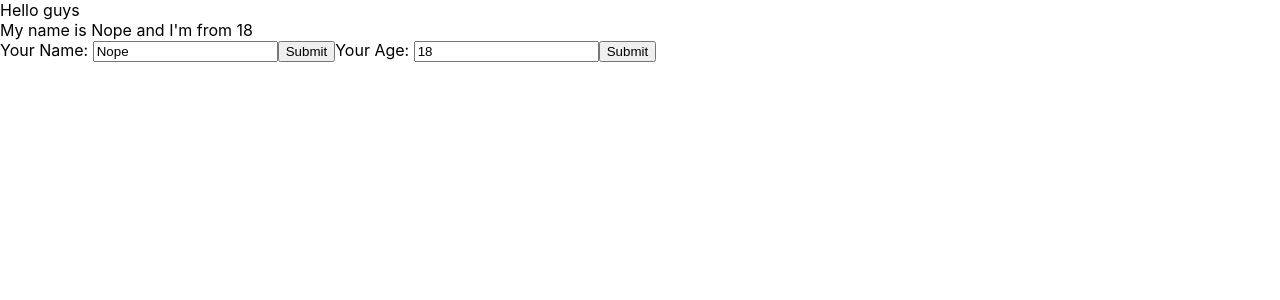
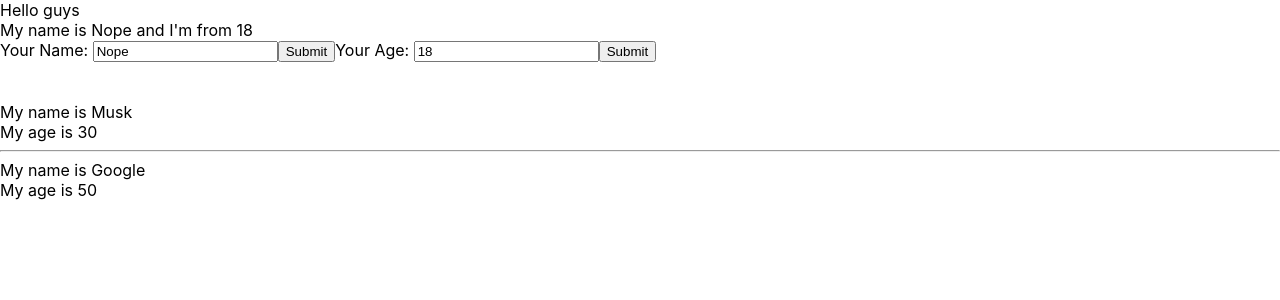
Before and after one commit to Dungnope/reacthoidanit, a React (Create React App) app: page / in a window 1280 px wide. Shown: the top 300 px of the page. Built offline with nearby package versions, Linux system fonts and the light colour scheme.

Commit message:
use props with string and object beginner

```diff
--- /dev/null
+++ b/src/components/DisplayInfor.js
@@ -0,0 +1,17 @@
+import React from "react";
+
+class DisplayInfor extends React.Component{
+ render(){
+    //destructuring array/object
+    const {age, name} = this.props;
+    //props -> viet tat properties
+    return (
+        <div>
+            <div>My name is {name}</div>
+            <div>My age is {age}</div>
+        </div>
+    )
+ }
+}
+
+export default DisplayInfor
--- a/src/components/MyComponent.js
+++ b/src/components/MyComponent.js
@@ -2,15 +2,21 @@
 //function component
 import React from "react";
 import UserInfor from "./UserInfor";
+import DisplayInfor from "./DisplayInfor";
 
 //viet bang class
 class MyComponent extends React.Component {
 
     //JSX
     render(){
+        const Info = ['a', 'b', 'c'];
         return (
             <div>
                 <UserInfor />
+                <br/> <br/>
+                <DisplayInfor name="Musk" age="30"/>
+                <hr/>
+                <DisplayInfor name={"Google"} age={50} myInfor = {Info}/>
             </div>
         );
     }
```
